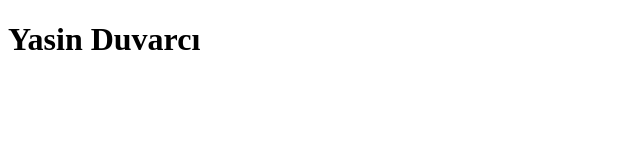
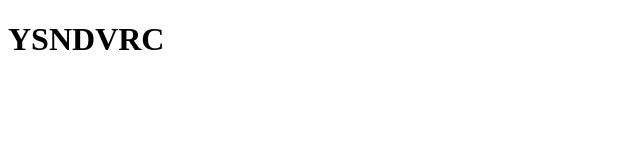
Before and after one commit to GamzeKaradayi/IlkProje-1, a plain HTML site: page index.html in a window 1280 px wide. Shown: the whole page, without its empty margins (0-640 px from the left). Drawn offline with Linux system fonts and the light colour scheme.

Commit message:
Yasin duvarcı yazısı değişti closed #3

```diff
--- a/index.html
+++ b/index.html
@@ -5,6 +5,6 @@
 	<title>Document</title>
 </head>
 <body>
-	<h1>Yasin Duvarcı</h1>
+	<h1>YSNDVRC</h1>
 </body>
 </html>
```
